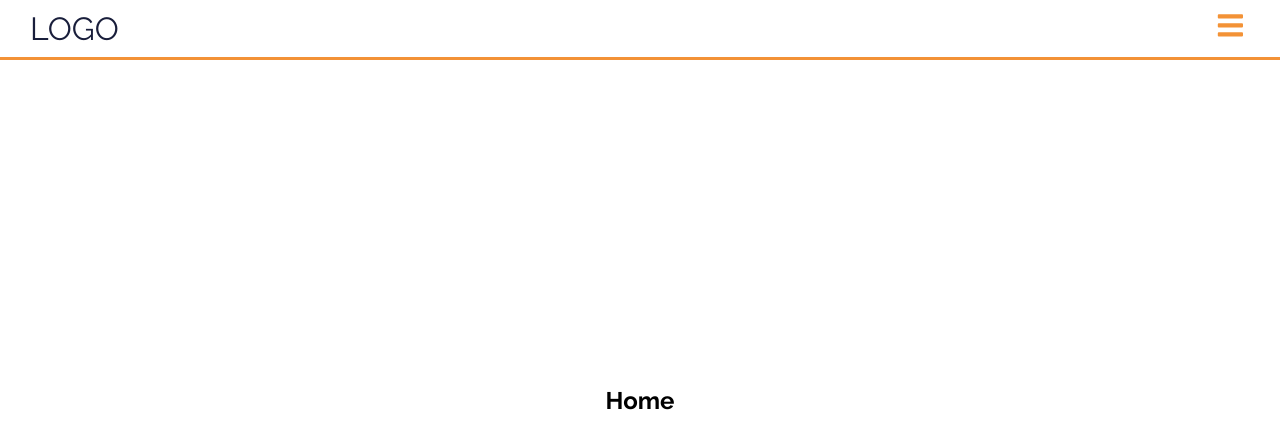
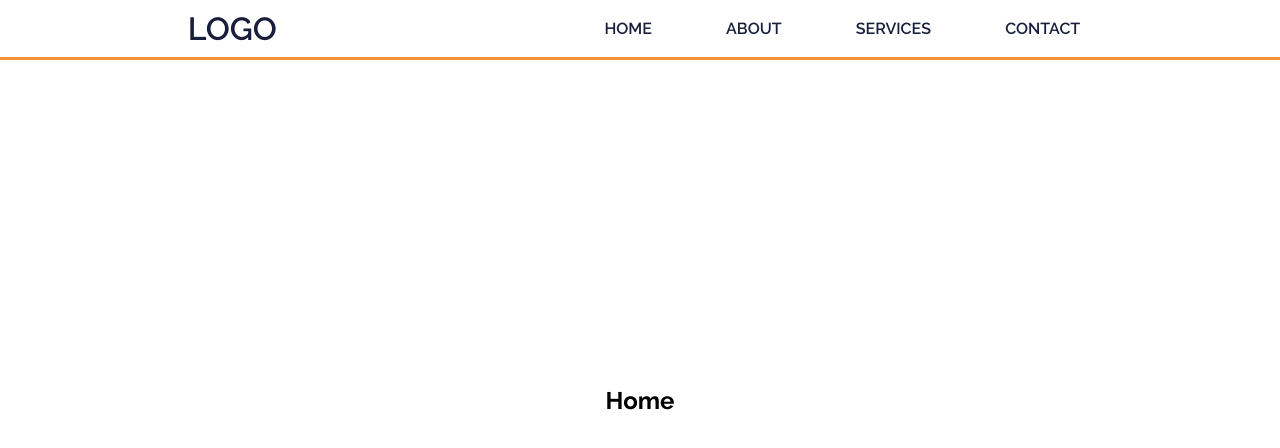
Before and after one commit to inakizarate25/atoj-studio-creativo, a React (Vite) app: page / in a window 1280 px wide. Shown: the top 448 px of the page. Built offline with nearby package versions, Linux system fonts and the light colour scheme.

Commit message:
arreglo header

```diff
--- a/src/components/Header/Header.jsx
+++ b/src/components/Header/Header.jsx
@@ -1,4 +1,4 @@
-import { useRef } from "react";
+import { useEffect, useRef } from "react";
 import { FaBars, FaTimes,FaInstagram, FaTiktok } from "react-icons/fa";
 import { Link, NavLink } from "react-router-dom";
 import "./style.css";
@@ -6,6 +6,7 @@ import "./style.css";
 function Header() {
 
 	const navRef = useRef();
+
 
 	// MOSTRAR Y OCULTAR NAVBAR
 	const showNavbar = () => {
@@ -19,37 +20,28 @@ function Header() {
 			);
 	}
 
-
 	return (
 		<header>
 			<Link to={`/`} className="logo">LOGO</Link>
 			<nav ref={navRef}>
-				<div className="div-links">
+
 				<NavLink to={"/"} className="links" href="#inicio" onClick={closeNavbar}>HOME</NavLink>
 				<NavLink to={"/about"}className="links" href="#planes" onClick={closeNavbar}>ABOUT</NavLink>
 				<NavLink to={"/servicios"} className="links" href="#blogs" onClick={closeNavbar}>SERVICES</NavLink>
                 <NavLink to={"/contacto"}className="links"href="#blogs" onClick={closeNavbar}>CONTACT</NavLink>
-				</div>
 
+{/*
 
 				<button
 					className="nav-btn nav-close-btn"
 					onClick={showNavbar}>
 					<FaTimes />
-				</button>
+</button> */}
 
-
-				<div className="redes">
-				<span>Lorem ipsum dolor sit amet consectetur adipisicing elit. Sint, necessitatibus.</span>
-				<div className="div-redes">
-					<a href="https://www.instagram.com/atojstudiocreativo/"><FaInstagram/></a>
-					<a href="https://www.tiktok.com/@atojstudiocreativo?_t=8dBuO8TZg6o&_r=1"><FaTiktok/></a>
-				</div>
-			</div>
 			</nav>
 			<button
 				className="nav-btn"
-				onClick={showNavbar}>
+				onClick={showNavbar} >
 				<FaBars />
 			</button>
 
--- a/src/components/Header/style.css
+++ b/src/components/Header/style.css
@@ -1,4 +1,3 @@
-
 
 header {
 	display: flex;
@@ -6,7 +5,7 @@ header {
 	justify-content: space-between;
 	height: 60px;
 	color: var(--mainColor);
-	z-index: 1000;
+	z-index: 10000;
 	width: 100vw;
 	position: fixed;
 	top: 0;
@@ -14,23 +13,36 @@ header {
 	margin-bottom: 30px;
 	padding: 0 30px;
 	border-bottom: solid 3px var(--secondaryColor);
-
+	background-color: var(--textColor);
 }
-
-nav .links {
-    width: 400px;
-	color: var(--textColor);
-	border-bottom: solid var(--textColor) 1px;
+.logo {
+	color: var(--mainColor);
+	font-size: 2rem;
+	text-decoration: none;
 	font-weight: 600;
-	text-decoration: none;
-	font-size: 2rem;
+	cursor: pointer;
 }
-
-
-nav .links:hover {
-	color: var(--secondaryColor);
-	transition: all 0.6s ;
-
+nav {
+	position: fixed;
+	top: 60px;
+	left: 0;
+	height: 0px;
+	width: 100%;
+	display: flex;
+	flex-direction: column;
+	align-items: center;
+	justify-content: space-around;
+	background-color: var(--mainColor);
+	transition: 1s ;
+	z-index: 100;
+	opacity: 0;
+}
+header .responsive_nav {
+	opacity: 1;
+	transition: all 1s;
+	align-items: center;
+	justify-content: space-around;
+	height: 360px;
 }
 header .nav-btn {
 	padding: 5px;
@@ -38,129 +50,50 @@ header .nav-btn {
 	background: transparent;
 	border: none;
 	outline: none;
-	color: var(--secondaryColor);
-	visibility: hidden;
-	opacity: 0;
+	color: var(--mainColor);
+	opacity: 1;
 	font-size: 1.8rem;
 }
-
-.logo {
-	color: var(--mainColor);
-	font-size: 2rem;
+/* nav .nav-close-btn {
+	position: absolute;
+	top: 10px;
+	right: 30px;
+	color: var(--secondaryColor);
+} */
+.links {
+	color: var(--textColor);
+	font-size: 1.3rem;
 	text-decoration: none;
-}
-header div,
-nav {
-	display: flex;
-	align-items: center;
-
+	transition: all .4s;
+	font-weight:600;
 }
 
 
+@media screen and (min-width:1024px) {
+	header{
+		justify-content: space-around;
+	}
+	nav{
+	position: relative;
+	top: 0;
+	height: 50px;
+	width: 500px;
+	flex-direction: row;
+	align-items: center;
+	justify-content: space-around;
+	background-color: var(--textColor);
+	transition: .1s ;
+	gap: 50px;
+	opacity: 1;
+	}
 	header .nav-btn {
-		visibility: visible;
-		opacity: 1;
+		display: none;
 	}
-
-	header nav {
-		position: fixed;
-		top: -100vh;
-		left: 0;
-		height: 100vh;
-		width: 100%;
-		padding: 0 30%;
-		display: flex;
-		flex-direction: row;
-		align-items: center;
-		justify-content: center;
-	    gap: 5rem;
-		background-color: var(--mainColor);
-		transition: .2s;
-		opacity: 0;
+	.links {
+		color: var(--mainColor);
+		font-size: 1rem;
 	}
-	.div-links{
-		flex-direction: column;
-		gap: 20px;
+	.links:hover{
+		color: var(--secondaryColor);
 	}
-
-	header .responsive_nav {
-		transform: translateY(100vh);
-		opacity: 1;
-		transition:all .3s ;
-		align-items: center;
-		justify-content: center;
-
-			}
-
-
-	nav .nav-close-btn {
-		position: absolute;
-		top: 10px;
-		right: 30px;
-		color: var(--secondaryColor);
-
-	}
-
-.redes {
-	color: var(--textColor);
-	font-size: 2rem;
-	display: flex;
-	justify-content: flex-start;
-	align-items: flex-start;
-	flex-direction: column;
-	height: 200px;
 }
-.redes  span {
-	width: 500px;
-	height: 200px;
-	padding: 8px 10px;
-	text-align: start;
-	font-family: var(--font-secundaria);
-	font-size: 1.5rem;
-}
-.div-redes {
-	display: flex;
-	justify-content: center;
-    align-items: center;
-	gap: 30px;
-	padding: 0px 10px;
-
-}
-.div-redes a {
-	color: var(--secondaryColor);
-}
-.div-redes a:hover {
-	transform: scale(1.2);
-	transition: all .2s;
-}
-
-@media screen and (max-width: 1000px) {
-	nav{
-		flex-wrap: wrap;
-		gap: 100px;
-		padding: 18px 10px;
-		width: 100vw;
-	}
-	.div-links {
-		width: 100%;
-	}
-	nav .links{
-		width: 350px;
-	}
-	.redes {
-		width: 100%;
-		display: flex;
-		flex-direction: column;
-		align-items: center;
-		justify-content: center;
-	}
-	.redes span {
-		width:350px;
-	}
-	nav {
-		align-items: center;
-		justify-content: center;
-		width: 100%;
-	}
-
-}
```
